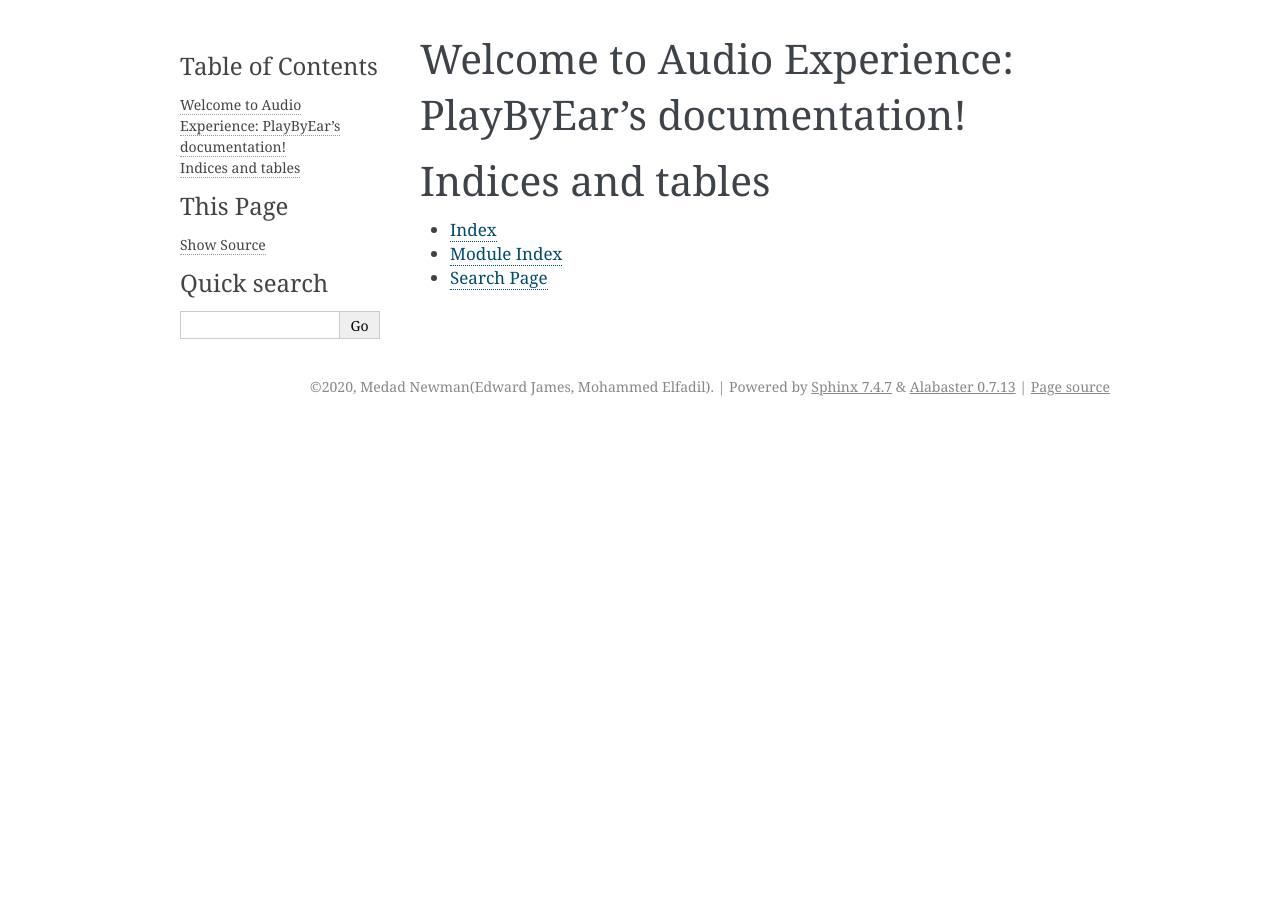
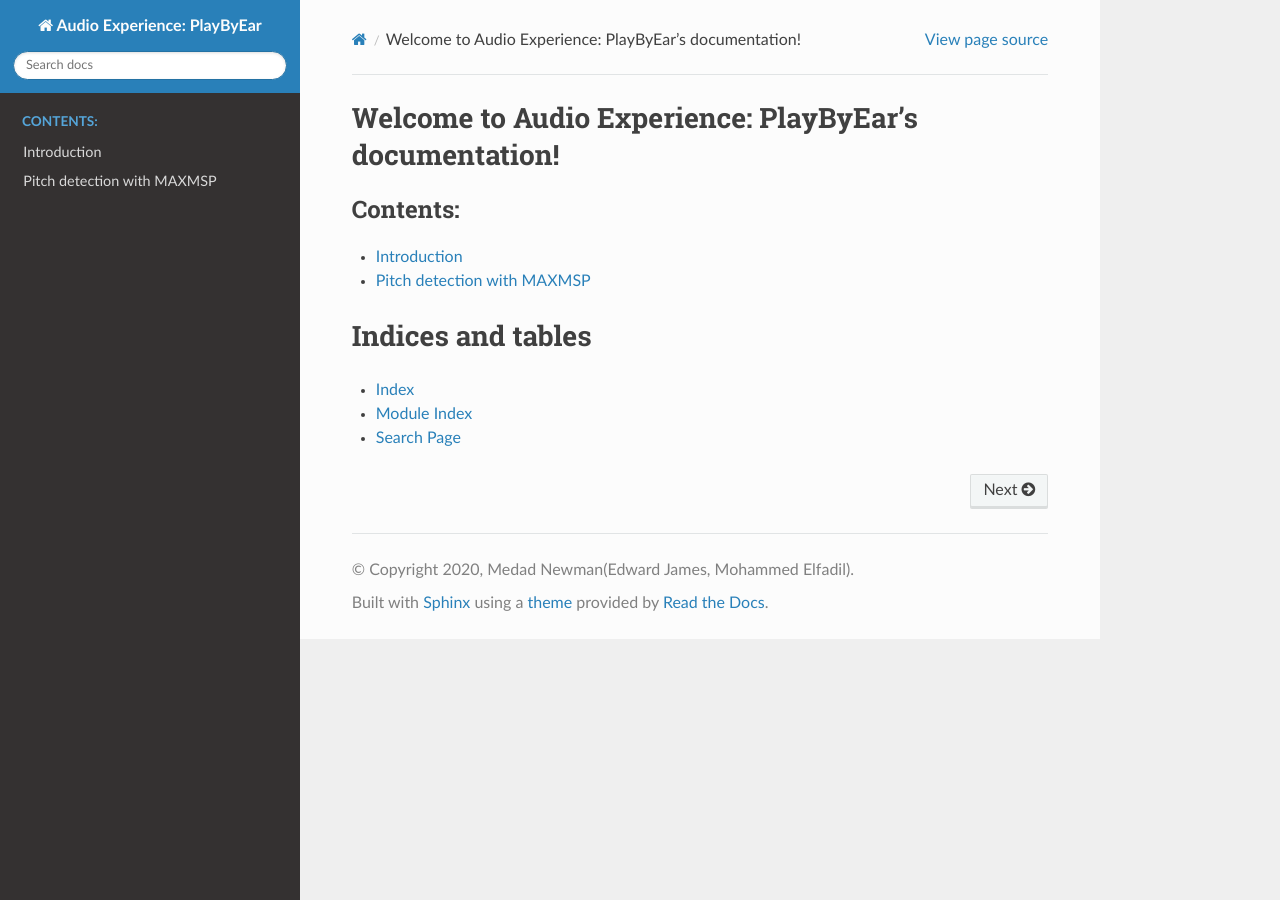
Before and after one commit to MedadRufus/Audio-Experience, a Sphinx documentation site: the page built from docs/index.rst, in a window 1280 px wide. Built offline with Sphinx 7.4.7 and the Read the Docs theme 2.0.0, drawn with Linux system fonts in a browser that asks for light colours.

Commit message:
put in intro section and maxmsp detection

```diff
--- /dev/null
+++ b/docs/MaxMSP_pitch_detection.rst
@@ -0,0 +1,2 @@
+Pitch detection with MAXMSP
+==================================================
--- a/docs/conf.py
+++ b/docs/conf.py
@@ -19,7 +19,7 @@
 
 project = 'Audio Experience: PlayByEar'
 copyright = '2020, Medad Newman(Edward James, Mohammed Elfadil)'
-author = 'Medad Newman(Edward James, Mohammed Elfadil)'
+author = 'Medad Newman with Edward James and Mohammed Elfadil'
 
 # The full version, including alpha/beta/rc tags
 release = '1.0'
@@ -47,9 +47,15 @@ exclude_patterns = ['_build', 'Thumbs.db', '.DS_Store']
 # The theme to use for HTML and HTML Help pages.  See the documentation for
 # a list of builtin themes.
 #
-html_theme = 'alabaster'
+html_theme = "sphinx_rtd_theme"
 
 # Add any paths that contain custom static files (such as style sheets) here,
 # relative to this directory. They are copied after the builtin static files,
 # so a file named "default.css" will overwrite the builtin "default.css".
 html_static_path = ['_static']
+
+
+
+extensions = ['recommonmark']
+
+master_doc = 'index'
--- a/docs/index.rst
+++ b/docs/index.rst
@@ -10,6 +10,9 @@ Welcome to Audio Experience: PlayByEar's documentation!
    :maxdepth: 2
    :caption: Contents:
 
+   intro
+   MaxMSP_pitch_detection
+
 
 
 Indices and tables
--- /dev/null
+++ b/docs/intro.rst
@@ -0,0 +1,6 @@
+Introduction
+=======================================================
+
+The goal was to create a system in which a user can be instructed how to playback a tune on a piano, which they either heard played live or from a recording. No prior knowledge on playing the piano would be required, they would just need to wear the gloves that we’d produced. These gloves would have haptic motors on each finger, indicating to the user when to actuate each finger press. Initially, the user would assign a note to each finger, allowing a tune of 10 different notes to be played.
+
+Below is the basic flow diagram for the initial implementation of the system.
```
